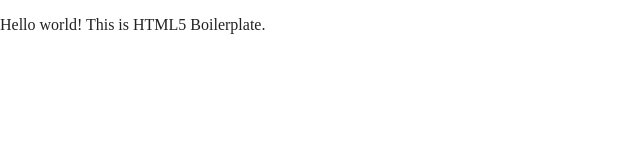
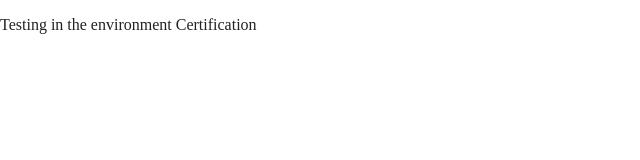
Before and after one commit to JacintoCanek/webtraining-git, a website built with Parcel: page index.html in a window 1280 px wide. Shown: the full height of the page, 0-640 px from the left. Built offline with nearby package versions, Linux system fonts and the light colour scheme.

Commit message:
iniciando el ambiente de Certificacion

```diff
--- a/index.html
+++ b/index.html
@@ -25,7 +25,7 @@
 <body>
 
   <!-- Add your site or application content here -->
-  <p>Hello world! This is HTML5 Boilerplate.</p>
+  <p>Testing in the environment Certification</p>
   <script src="https://cdn.jsdelivr.net/npm/vue/dist/vue.js"></script>
   <script src="js/vendor/modernizr-3.11.2.min.js"></script>
   <script src="js/plugins.js"></script>
```
